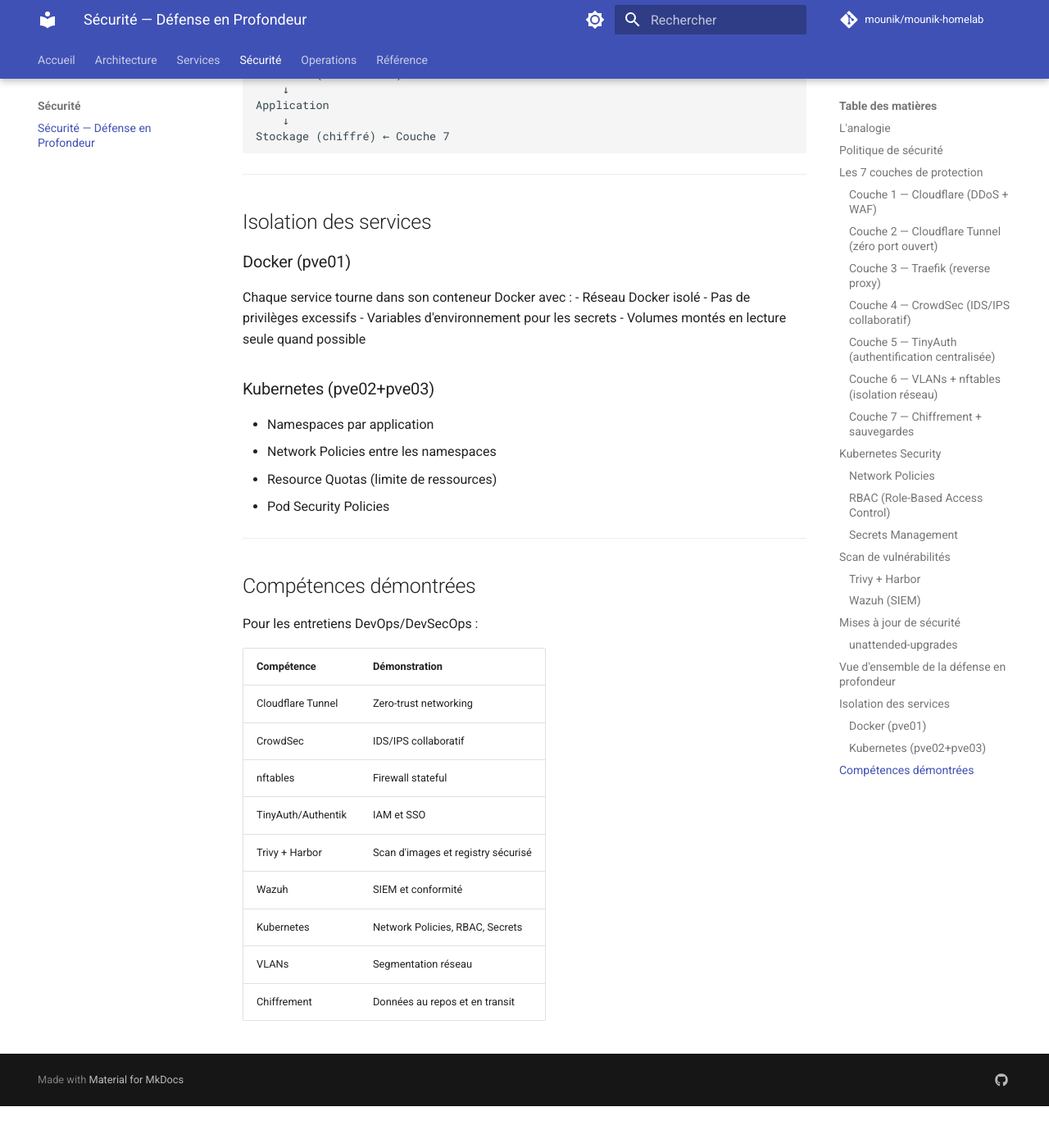
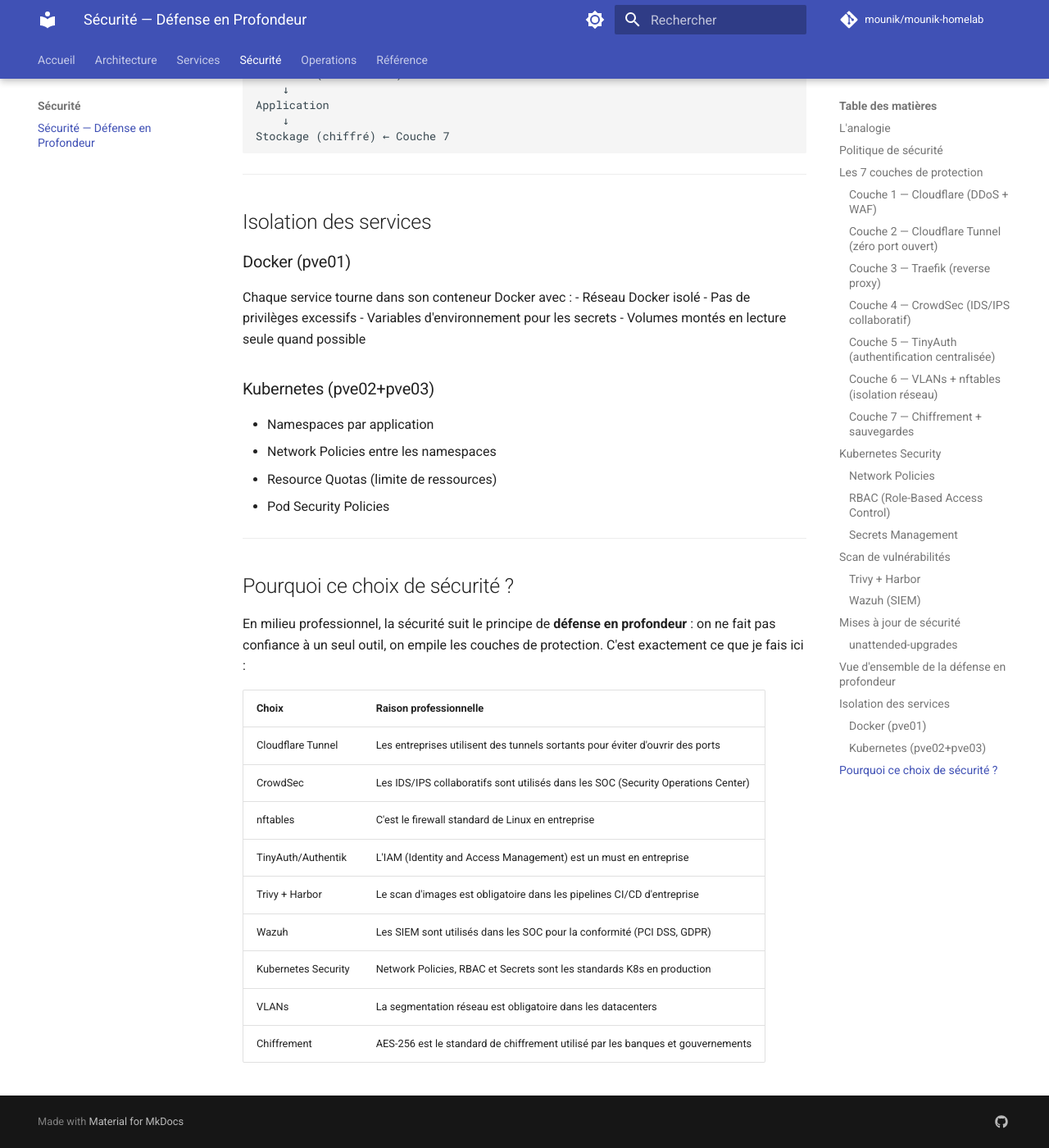
Before and after one commit to Mounik/mounik-homelab, an MkDocs documentation site: the page built from docs/security.md, in a window 1280 px wide and 1400 px high, scrolled down 5913 px. Shown: the whole window at 82% size. Built offline with MkDocs 1.6.1 and Material for MkDocs 9.7.7, drawn with Linux system fonts in a browser that asks for light colours; comment, search, counter and statistics services are not loaded; before the commit the page ends 7262 px from its top, so only the background shows below that.

Commit message:
docs: ton professionnel au lieu de 'démonstration pour entretiens'
- network.md: 'Pourquoi ce choix réseau?' au lieu de 'Compétences démontrées'
- security.md: 'Pourquoi ce choix de sécurité?' au lieu de 'Compétences démontrées'
- README.md: 'Stack technique — pourquoi ces choix?' avec justification pro

```diff
--- a/docs/security.md
+++ b/docs/security.md
@@ -287,18 +287,18 @@ Chaque service tourne dans son conteneur Docker avec :
 
 ---
 
-## Compétences démontrées
+## Pourquoi ce choix de sécurité ?
 
-Pour les entretiens DevOps/DevSecOps :
+En milieu professionnel, la sécurité suit le principe de **défense en profondeur** : on ne fait pas confiance à un seul outil, on empile les couches de protection. C'est exactement ce que je fais ici :
 
-| Compétence | Démonstration |
-|-----------|---------------|
-| Cloudflare Tunnel | Zero-trust networking |
-| CrowdSec | IDS/IPS collaboratif |
-| nftables | Firewall stateful |
-| TinyAuth/Authentik | IAM et SSO |
-| Trivy + Harbor | Scan d'images et registry sécurisé |
-| Wazuh | SIEM et conformité |
-| Kubernetes | Network Policies, RBAC, Secrets |
-| VLANs | Segmentation réseau |
-| Chiffrement | Données au repos et en transit |
+| Choix | Raison professionnelle |
+|-------|----------------------|
+| Cloudflare Tunnel | Les entreprises utilisent des tunnels sortants pour éviter d'ouvrir des ports |
+| CrowdSec | Les IDS/IPS collaboratifs sont utilisés dans les SOC (Security Operations Center) |
+| nftables | C'est le firewall standard de Linux en entreprise |
+| TinyAuth/Authentik | L'IAM (Identity and Access Management) est un must en entreprise |
+| Trivy + Harbor | Le scan d'images est obligatoire dans les pipelines CI/CD d'entreprise |
+| Wazuh | Les SIEM sont utilisés dans les SOC pour la conformité (PCI DSS, GDPR) |
+| Kubernetes Security | Network Policies, RBAC et Secrets sont les standards K8s en production |
+| VLANs | La segmentation réseau est obligatoire dans les datacenters |
+| Chiffrement | AES-256 est le standard de chiffrement utilisé par les banques et gouvernements |
```
Also changed, not shown: README.md (+17 -15 lines), docs/architecture.md (+1 -1 lines), docs/network.md (+11 -11 lines).
